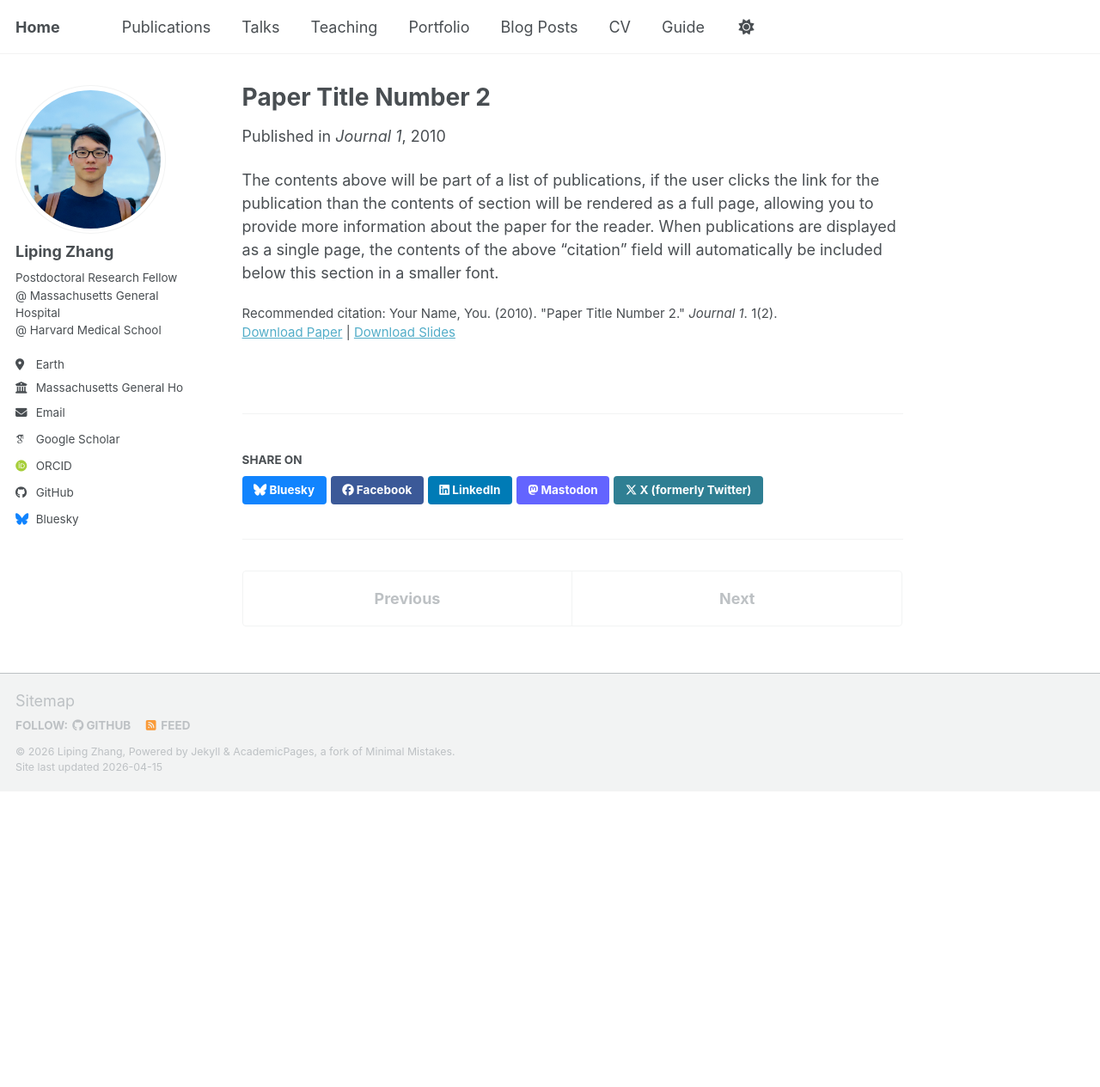
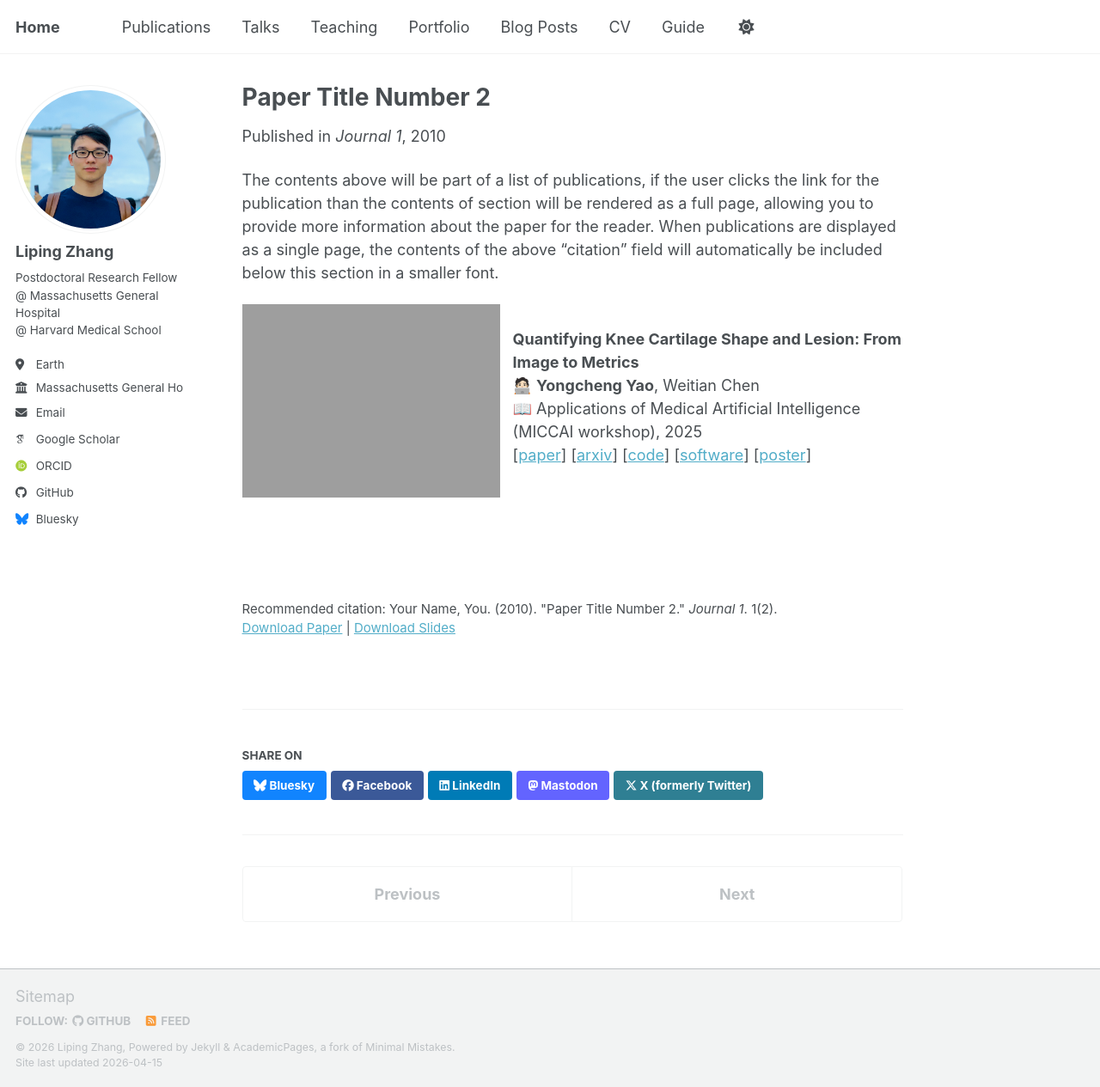
Before and after one commit to lpzhang/lpzhang-github.io, a Jekyll site: the page built from _publications/2010-10-01-paper-title-number-2.md, in a window 1280 px wide and 1265 px high. Shown: the whole window at 86% size. Built offline with Jekyll 4.4.1, drawn with Linux system fonts in a browser that asks for light colours; some web fonts are replaced; a script bundle is joined from its source files by our own code; library files that are not in the unit come from our copies.

Commit message:
Update 2010-10-01-paper-title-number-2.md

```diff
--- a/_publications/2010-10-01-paper-title-number-2.md
+++ b/_publications/2010-10-01-paper-title-number-2.md
@@ -12,3 +12,11 @@ citation: 'Your Name, You. (2010). &quot;Paper Title Number 2.&quot; <i>Journal
 ---
 
 The contents above will be part of a list of publications, if the user clicks the link for the publication than the contents of section will be rendered as a full page, allowing you to provide more information about the paper for the reader. When publications are displayed as a single page, the contents of the above "citation" field will automatically be included below this section in a smaller font.
+
+<img align="left" width="300" src="='/images/500x300.pngg" style="margin-right: 15px" /> \
+**Quantifying Knee Cartilage Shape and Lesion: From Image to Metrics**\
+🧑🏻‍💻 **Yongcheng Yao**, Weitian Chen\
+📖 Applications of Medical Artificial Intelligence (MICCAI workshop), 2025\
+[[paper](https://link.springer.com/chapter/10.1007/978-3-031-82007-6_16)] [[arxiv](https://arxiv.org/abs/2409.07361)] [[code](https://github.com/YongchengYAO/CMT-AMAI24paper)] [[software](https://github.com/YongchengYAO/CartiMorph-Toolbox)] [[poster](https://github.com/YongchengYAO/yongchengyao.github.io/blob/master/_pages/gallery.assets/poster-AMAI24.png)]
+
+<br /><br /><br /><br />
```
